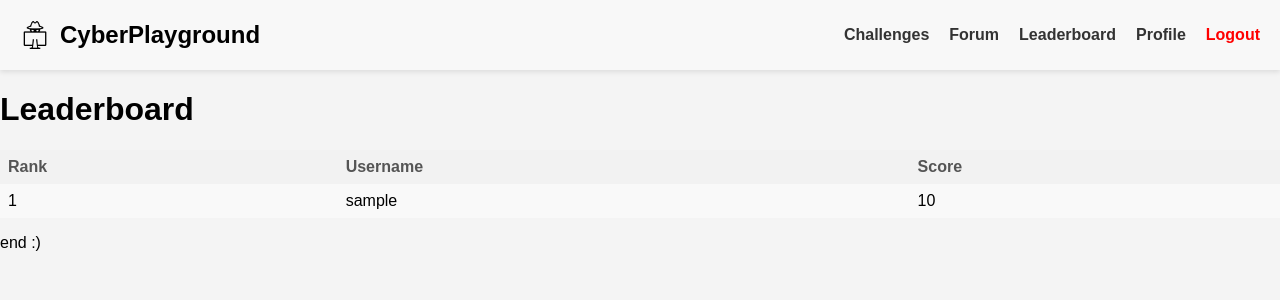
After one commit to liloussvmv/Playground_BE, a Flask app: page /leaderboard in a window 1280 px wide. The commit adds this page. Shown: the top 300 px of the page. Run offline with Flask 3, Linux system fonts and the light colour scheme; tables that the repository leaves empty hold one stand-in row (values such as "Sample post").

Commit message:
Scoring system and Leaderboard added Front and Backend

```diff
--- a/app.py
+++ b/app.py
@@ -42,6 +42,7 @@ class User(db.Model, UserMixin):
     username = db.Column(db.String(50), unique=True, nullable=False)
     email = db.Column(db.String(120), unique=True, nullable=False)
     password = db.Column(db.String(128), nullable=False)
+    score = db.Column(db.Integer, nullable=False,default=0)
     posts = db.relationship('Post', backref='author', lazy=True)
     comments = db.relationship('Comment', backref='author', lazy=True)
 
@@ -157,7 +158,7 @@ def room(post_id):
 @app.route('/profile')
 @login_required
 def profile():
-    return render_template("profile.html", data={"Username": current_user.username, "Level": current_user.id,
+    return render_template("profile.html", data={"Username": current_user.username, "Score": current_user.score,
                                                  "Email": current_user.email})
 
 
@@ -291,8 +292,29 @@ def flags():
     tasks_json = requestChallenges()
     # print(len(tasks_json))
     stored_flag = tasks_json[int(categoryId)]["tasks"][int(challengeId)]["flag"]
+    score = tasks_json[int(categoryId)]["tasks"][int(challengeId)]["score"]
 
     if flag == stored_flag:
+        # to update the score in database
+        newScore = current_user.score + score
+        current_user.score = newScore
+        db.session.commit()
+
         return jsonify({'message': 'Congratulations! You have solved the challenge.'}), 200
     else:
         return jsonify({'message': 'Wrong Flag.'}), 200
+
+
+@app.route('/leaderboard', methods=["GET"])
+def leaderboard():
+    users = User.query.order_by(User.score.desc()).all()
+    leaderboard_data = []
+    for index, user in enumerate(users, start=1):
+        leaderboard_data.append({
+            "rank": index,
+            "username": user.username,
+            "score": user.score
+        })
+    return render_template('leaderboard.html', leaderboard_data=leaderboard_data)
+
+    #return jsonify(leaderboard_data), 200
--- /dev/null
+++ b/static/css/leaderboard.css
@@ -0,0 +1,22 @@
+table {
+    border-collapse: collapse;
+    width: 100%;
+}
+
+th, td {
+    text-align: left;
+    padding: 8px;
+}
+
+th {
+    background-color: #f2f2f2;
+    color: #555555;
+}
+
+tr:nth-child(even) {
+    background-color: #f9f9f9;
+}
+
+tr:hover {
+    background-color: #e6e6e6;
+}
--- a/templates/layout.html
+++ b/templates/layout.html
@@ -8,6 +8,8 @@
        <link rel="stylesheet" href="/static/css/userInfo.css">
        <link rel="stylesheet" href="/static/css/createFormPost.css">
        <link rel="stylesheet" href="/static/css/comments.css">
+       <link rel="stylesheet" href="/static/css/leaderboard.css">
+
 <!--        <link rel="stylesheet" href="/static/css/Modal.css">-->
 <!--		<link rel="stylesheet" href="/static/css/App.css">-->
 <!--		<link rel="stylesheet" href="/static/css/messages.css">-->
@@ -24,6 +26,7 @@
         <ul class="nav-links">
           <li><a href="{{ url_for('challenges')}}">Challenges</a></li>
           <li><a href="{{ url_for('forum')}}">Forum</a></li>
+          <li><a href="{{ url_for('leaderboard')}}">Leaderboard</a></li>
           <li><a href="{{ url_for('profile')}}">Profile</a></li>
           <li><a href="{{ url_for('logout')}}" style="color:red;">Logout</a></li>
         </ul>
--- /dev/null
+++ b/templates/leaderboard.html
@@ -0,0 +1,26 @@
+{% extends "layout.html" %}
+{% block body %}
+<!DOCTYPE html>
+<html>
+<head>
+    <title>Leaderboard</title>
+</head>
+<body>
+    <h1>Leaderboard</h1>
+    <table>
+        <tr>
+            <th>Rank</th>
+            <th>Username</th>
+            <th>Score</th>
+        </tr>
+        {% for user in leaderboard_data %}
+        <tr>
+            <td>{{ user.rank }}</td>
+            <td>{{ user.username }}</td>
+            <td>{{ user.score }}</td>
+        </tr>
+        {% endfor %}
+    </table>
+</body>
+</html>
+{% endblock %}
--- a/templates/profile.html
+++ b/templates/profile.html
@@ -10,9 +10,9 @@
 
     <div class="user-info">
         <h2>User Information</h2>
-        <p><span class="label">userName:</span> {{data.userName}}</p>
-        <p><span class="label">Email:</span> {{data.email}}</p>
-        <p><span class="label">Level:</span> {{data.level}}</p>
+        <p><span class="label">Username:</span> {{data.Username}}</p>
+        <p><span class="label">Email:</span> {{data.Email}}</p>
+        <p><span class="label">Score:</span> {{data.Score}}</p>
     </div>
 
 
```
Also changed, not shown: tasks.json (+8 -0 lines).
